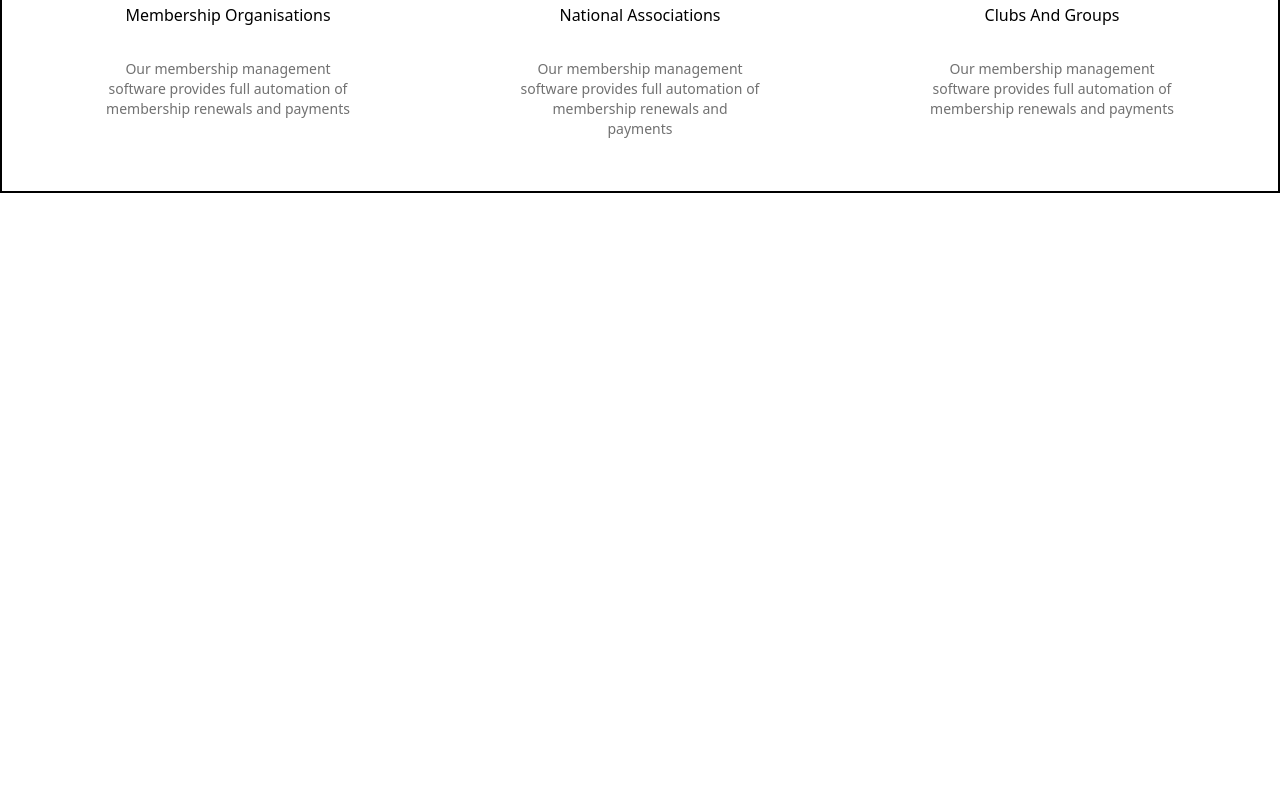
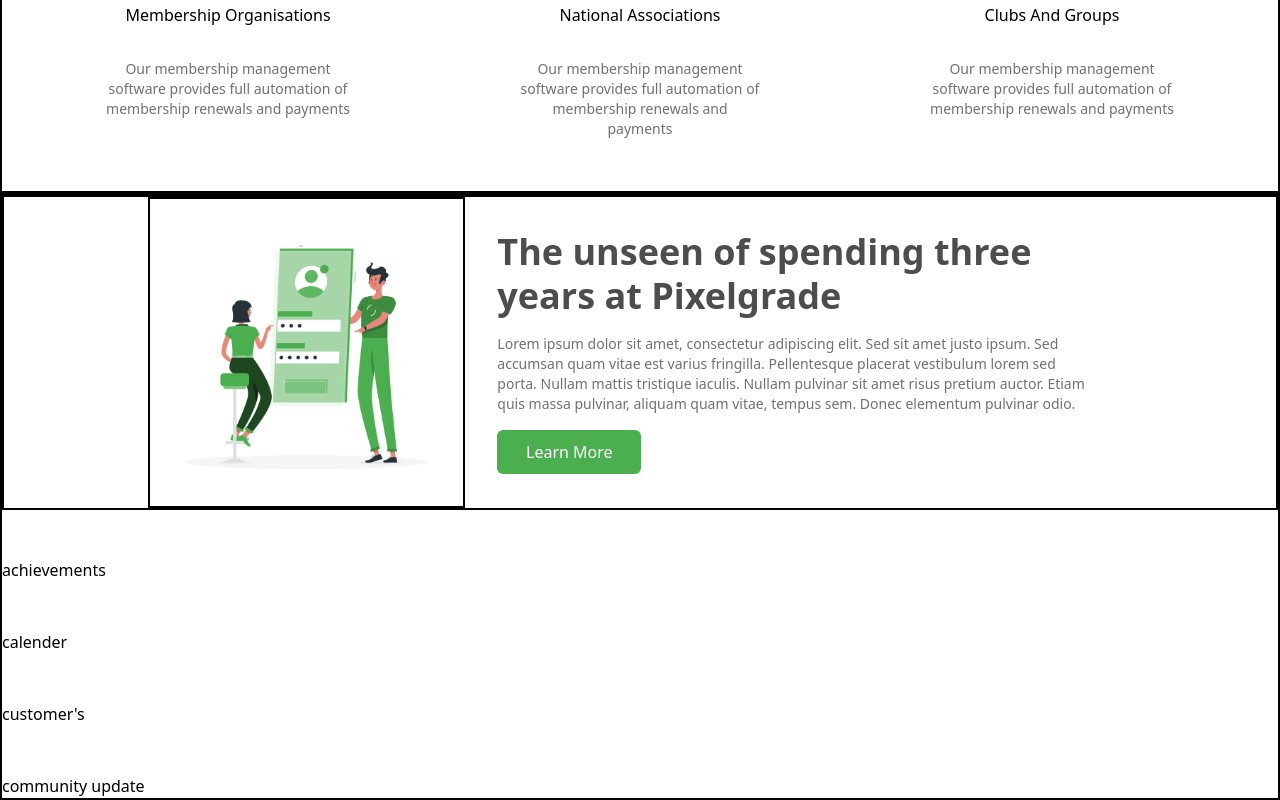
Before and after one commit to Jeyakumarthomas/landing_page, a React (Vite) app: page / in a window 1280 px wide. Shown: the part 1178-1978 px from the top of the page. Before the commit the page ends 1371 px from the top, so only its background shows below. Built offline with nearby package versions, Linux system fonts and the light colour scheme.

Commit message:
body component 1/5 th finished (Unlock)

```diff
--- a/src/App.jsx
+++ b/src/App.jsx
@@ -1,6 +1,7 @@
 import './App.css'
 import Header from './componenets/Header.jsx'
 import Home from './componenets/Home.jsx'
+import BodySection from './componenets/BodySection.jsx'
 
 function App() {
 
@@ -8,6 +9,7 @@
     <div className='w-full h-full'>
     <Header/>
     <Home/>
+    <BodySection/>
     </div>
   )
 }
--- /dev/null
+++ b/src/componenets/BodySection.jsx
@@ -0,0 +1,18 @@
+import React from 'react'
+import Unlock from '../componenets/bodyComponents/Unlock.jsx'
+
+const BodySection = () => {
+  return (
+    <div className='border-2 flex flex-col gap-12 overflow-y-auto'>
+
+          <Unlock/>
+
+        <div className=''>achievements</div>
+        <div className=''>calender</div>
+        <div className=''>customer's</div>
+        <div className=''>community update</div>
+    </div>
+  )
+}
+
+export default BodySection
--- /dev/null
+++ b/src/componenets/bodyComponents/Unlock.jsx
@@ -0,0 +1,29 @@
+import React from 'react'
+import Frame1 from '../../assets/bodySectionPNGs/Frame1.png'
+
+const Unlock = () => {
+  return (
+    <div className='border-2 w-full flex gap-8 justify-between overflow-y-auto px-36'>
+
+        {/* left side */}
+       <div className='w-1/3 '>
+        <img src={Frame1} alt="" className='w-[442] h-[433] border-2' />
+       </div>
+
+        {/* right side */}
+        <div className=' w-2/3 flex flex-col gap-8 justify-around '>
+        <div className='flex flex-col gap-4 w-[601px] '>
+            <div className='flex flex-col gap-4 '>
+            <h2 className='font-semibold text-4xl text-grayHead leading-11'>The unseen of spending three years at Pixelgrade</h2>
+            <p className='text-sm leading-5 font-normal text-grayPara'>Lorem ipsum dolor sit amet, consectetur adipiscing elit. Sed sit amet justo ipsum. Sed accumsan quam vitae est varius fringilla. Pellentesque placerat vestibulum lorem sed porta. Nullam mattis tristique iaculis. Nullam pulvinar sit amet risus pretium auctor. Etiam quis massa pulvinar, aliquam quam vitae, tempus sem. Donec elementum pulvinar odio.</p>
+         </div>
+                <button className="bg-primary text-white py-2.5 rounded-md w-36">Learn More</button>
+        </div>
+        </div>
+
+
+    </div>
+  )
+}
+
+export default Unlock
```
Also changed, not shown: src/assets/bodySectionPNGs/Frame1.png (added).
